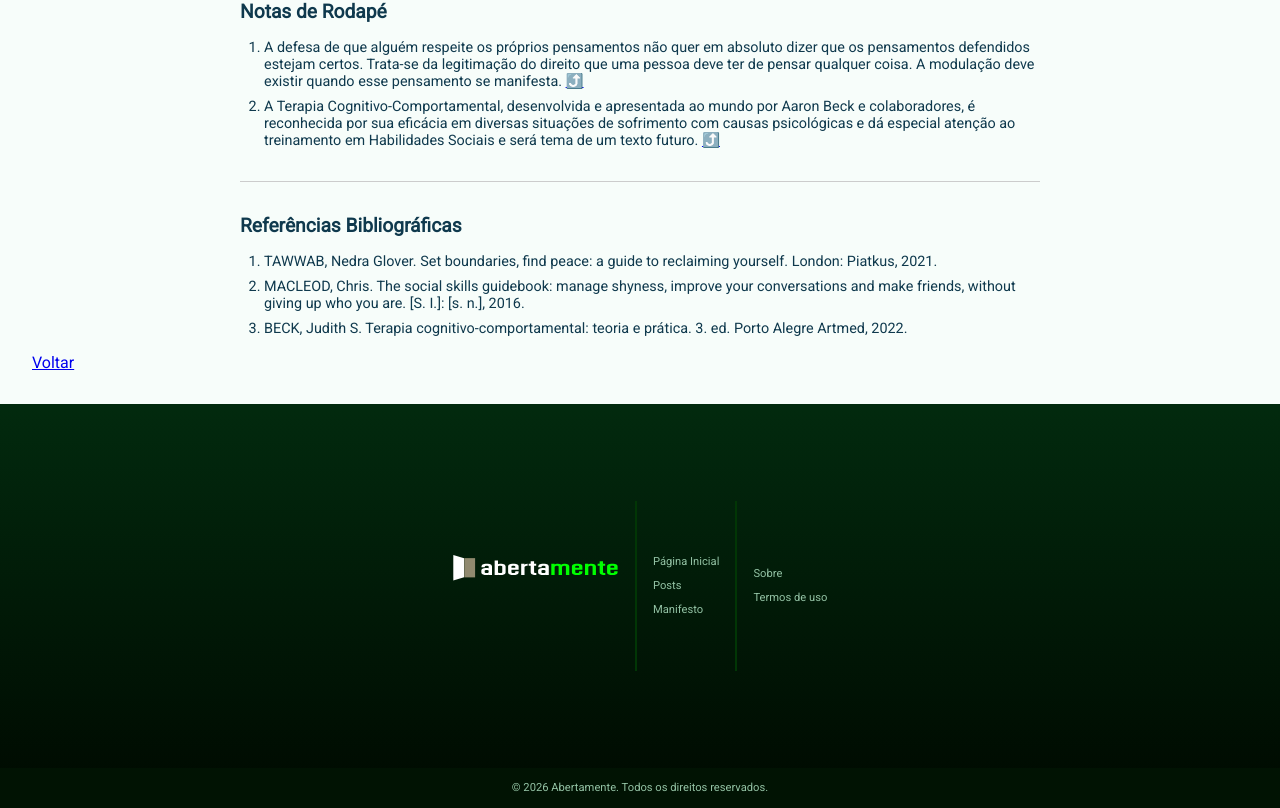
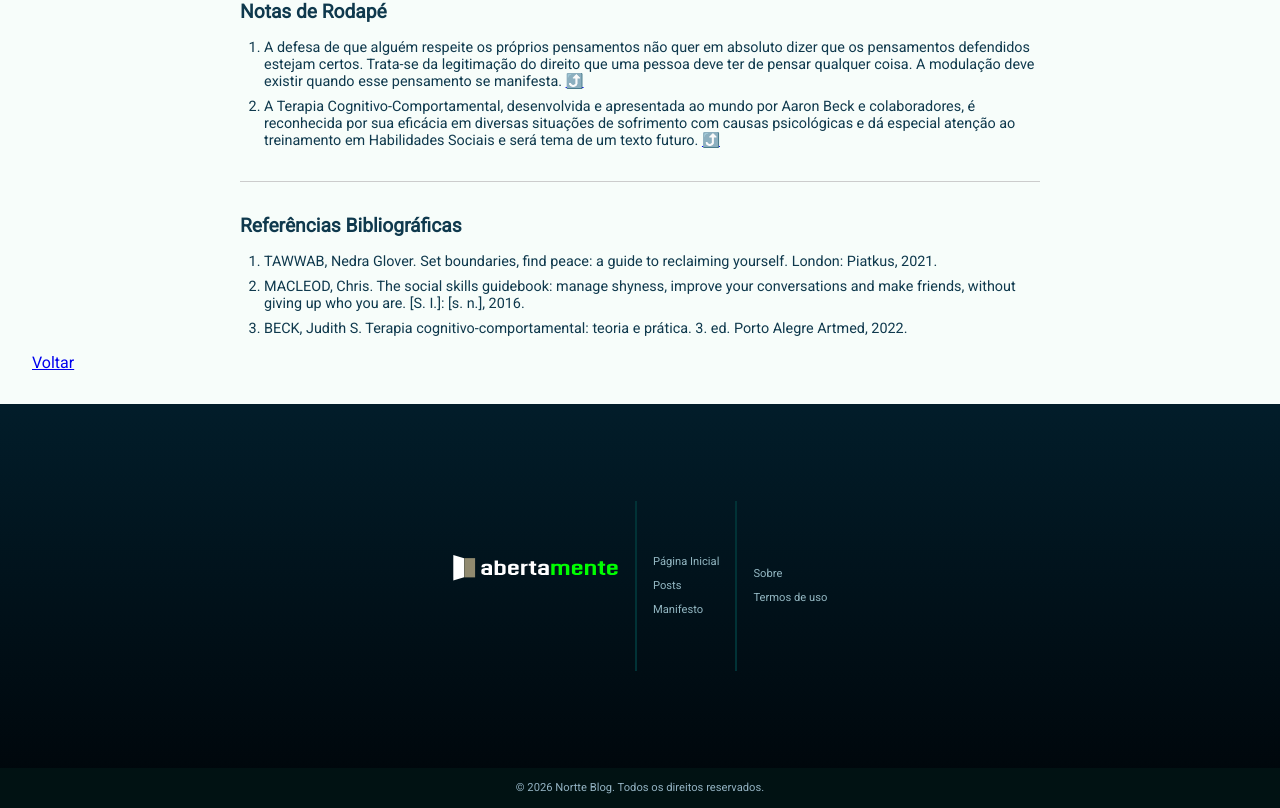
Before and after one commit to hugonorte/cs_nortte_blog, a Nuxt app: page /post in a window 1280 px wide. Shown: the part 4185-4993 px from the top of the page. Built offline with nearby package versions, Linux system fonts and the light colour scheme; no server answers.

Commit message:
feat: rebrand project to Nortte Blog, integrate Nuxt UI, and implement dark mode support with e2e tests.

```diff
--- a/app/components/FooterView.vue
+++ b/app/components/FooterView.vue
@@ -1,8 +1,14 @@
+<script setup lang="ts">
+import { computed } from 'vue'
+
+const currentYear = computed(() => new Date().getFullYear())
+</script>
+
 <template>
     <div class="footer_container">
         <div class="footer-links">
             <div class="logo">
-                <img src="~/assets/img/logo_negativo.svg" alt="Abertamente Logo">
+                <img src="~/assets/img/logo_negativo.svg" alt="Nortte Blog Logo">
             </div>
             <div class="separador">
                 <span>&nbsp;</span>
@@ -44,7 +50,7 @@
             </div>
         </div>
         <div class="copyright">
-            <p>&copy; 2026 Abertamente. Todos os direitos reservados.</p>
+            <p>&copy; {{ currentYear }} Nortte Blog. Todos os direitos reservados.</p>
         </div>
     </div>
 
@@ -53,8 +59,8 @@
 <style scoped lang="scss">
 
 .footer_container {
-    background: #034F04;
-    background: linear-gradient(0deg, rgb(0, 9, 0) 0%, rgb(2, 42, 14) 100%);
+    background: #03384f;
+    background: linear-gradient(0deg, rgb(0, 5, 9) 0%, rgb(2, 29, 42) 100%);
     text-align: center;
     display: flex;
     flex-direction: column;
@@ -68,13 +74,13 @@
         padding: 0;
         margin: 0;
         text-align: left;
-        color: #93c2a4;
+        color: #93b0c2;
         line-height: 1.5rem;
         font-size: 0.7rem;
     }
 
     a {
-        color: #93c2a4;
+        color: #93b7c2;
         text-decoration: none;
 
         &:hover {
@@ -97,7 +103,7 @@
     }
 
     span {
-        background-color: #013605;
+        background-color: #013236;
         width: 2px;
         min-height: 170px;
         display: block;
@@ -124,16 +130,16 @@
     h2 {
         margin: 0;
         font-size: 1.5rem;
-        color: #93c2a4;
+        color: #93b0c2;
     }
 }
 
 .copyright {
     text-align: center;
-    color: #93c2a4;
+    color: #93b2c2;
     font-size: 0.7rem;
     width: 100%;
-    background: #011303;
+    background: #011213;
     padding: 1rem 0;
     max-height: 8px;
     display: flex;
```
